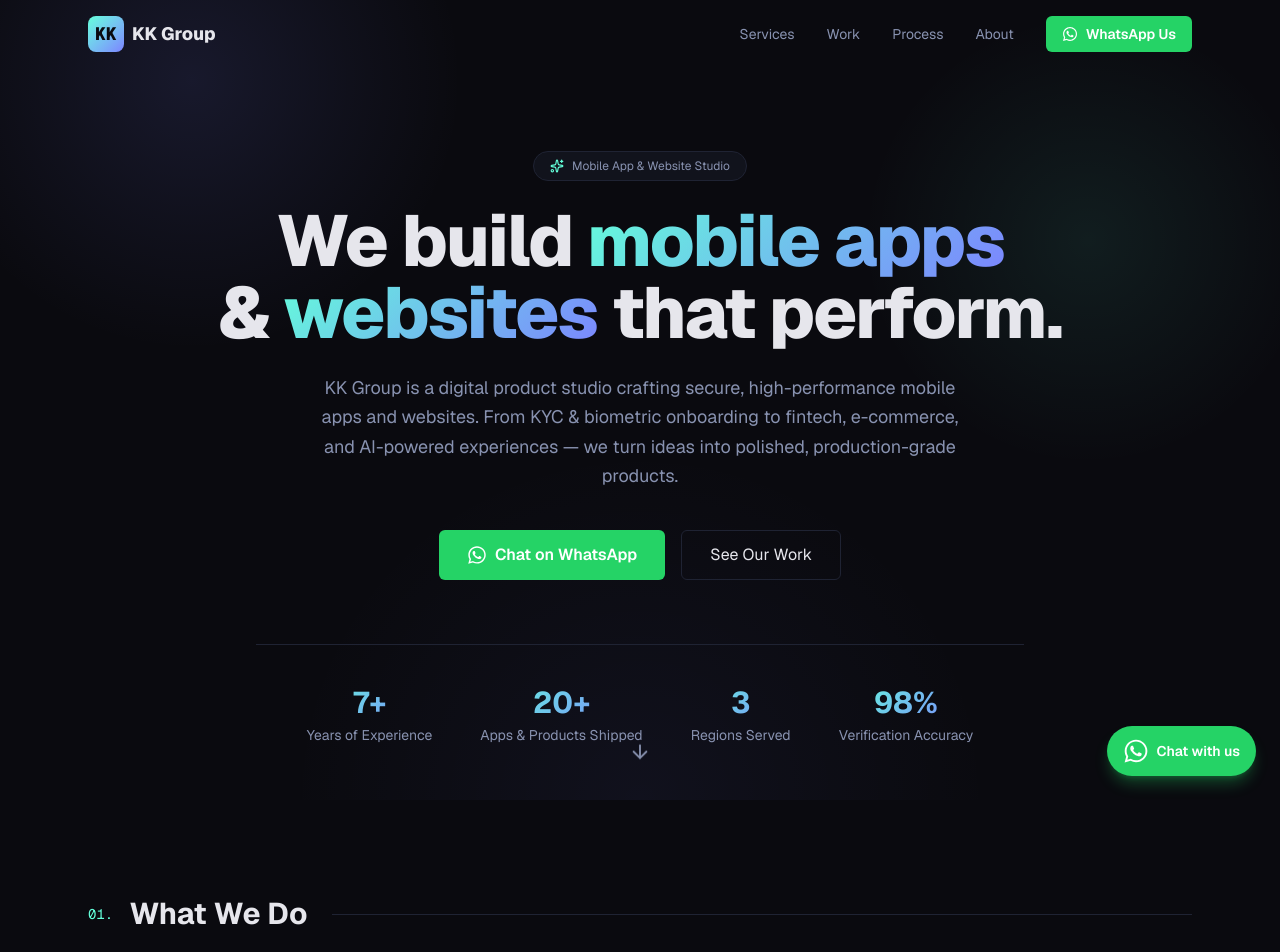
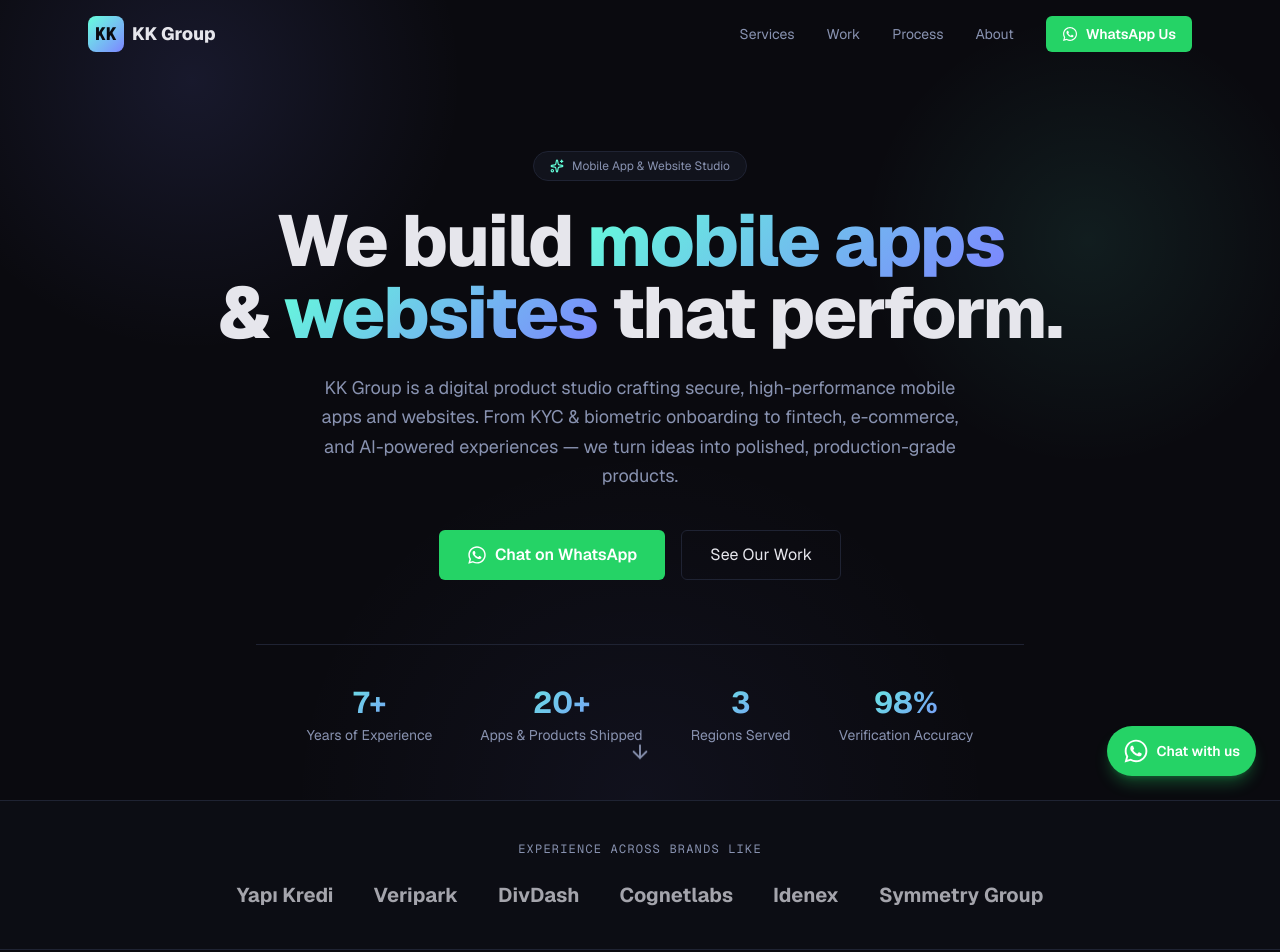
Before and after one commit to KanayaLalKhatri/kk-group, a Next.js app: page / in a window 1280 px wide. Shown: the top 952 px of the page. Built offline with nearby package versions, Linux system fonts and the light colour scheme.

Commit message:
Add clients/brands credibility strip

```diff
--- a/src/app/page.tsx
+++ b/src/app/page.tsx
@@ -1,5 +1,6 @@
 import Navbar from "@/components/Navbar";
 import Hero from "@/components/Hero";
+import Clients from "@/components/Clients";
 import Services from "@/components/Services";
 import Projects from "@/components/Projects";
 import Process from "@/components/Process";
@@ -13,6 +14,7 @@ export default function Home() {
       <Navbar />
       <main className="flex-1">
         <Hero />
+        <Clients />
         <Services />
         <Projects />
         <Process />
--- /dev/null
+++ b/src/components/Clients.tsx
@@ -0,0 +1,26 @@
+import Reveal from "./Reveal";
+import { clients } from "@/data/company";
+
+export default function Clients() {
+  return (
+    <section className="border-y border-border bg-card/40">
+      <div className="mx-auto max-w-6xl px-6 py-10">
+        <Reveal>
+          <p className="text-center font-mono text-xs uppercase tracking-widest text-muted">
+            Experience across brands like
+          </p>
+          <div className="mt-6 flex flex-wrap items-center justify-center gap-x-10 gap-y-5">
+            {clients.map((c) => (
+              <span
+                key={c}
+                className="text-lg font-bold text-foreground/70 transition-colors hover:text-accent sm:text-xl"
+              >
+                {c}
+              </span>
+            ))}
+          </div>
+        </Reveal>
+      </div>
+    </section>
+  );
+}
--- a/src/data/company.ts
+++ b/src/data/company.ts
@@ -26,6 +26,16 @@ export const company = {
     { value: "98%", label: "Verification Accuracy" },
   ],
 };
+
+// Real brands / companies our team has built products for.
+export const clients: string[] = [
+  "Yapı Kredi",
+  "Veripark",
+  "DivDash",
+  "Cognetlabs",
+  "Idenex",
+  "Symmetry Group",
+];
 
 export type Service = {
   icon: string; // lucide icon name
```
